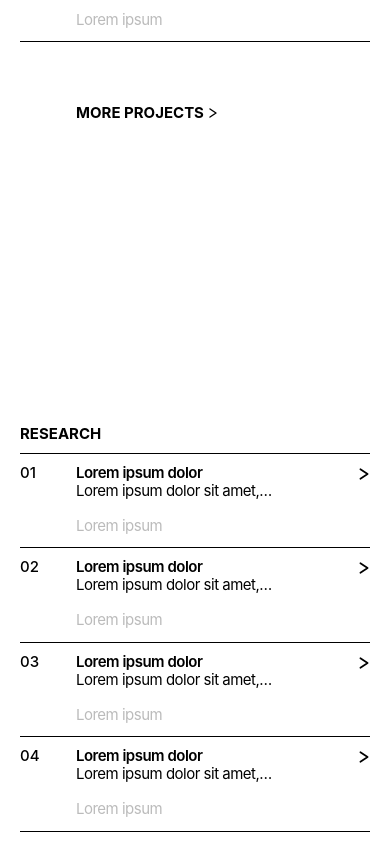
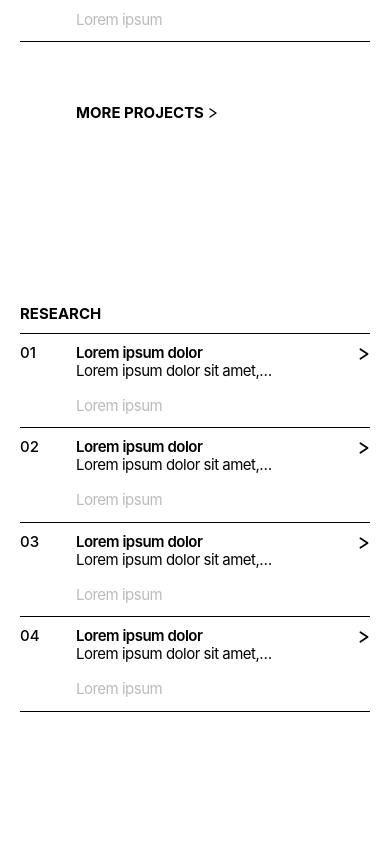
Before and after one commit to sukhman0402/portfolio-website, a Next.js app: page / in a window 390 px wide. Shown: the part 1220-2064 px from the top of the page. Built offline with nearby package versions, Linux system fonts and the light colour scheme.

Commit message:
Update ResearchSection.js

```diff
--- a/src/components/ResearchSection.js
+++ b/src/components/ResearchSection.js
@@ -17,14 +17,16 @@ export default function ResearchSection() {
 
   return (
     <section id="research" className="w-full scroll-mt-24">
-      {/* pt-[300px] (mobile only, md:pt-28 unchanged) — flagged 2026-09-02:
-          site-wide mobile rule, "space between each section = 300px" (this
-          is the concrete example given: More Projects -> RESEARCH). Since
-          ProjectsSection carries no trailing bottom space of its own (same
-          convention as every other section on this site — the NEXT
-          section's own top offset is the entire gap), this pt- alone
-          produces the full 300px. */}
-      <div className="mx-auto max-w-[1440px] px-5 pt-[300px] sm:px-[30px] md:pt-28">
+      {/* pt-[180px] (mobile only, md:pt-28 unchanged) — flagged 2026-09-02,
+          revised same day: the site-wide mobile inter-section rule was
+          originally set to 300px ("space between each section = 300px",
+          this being the concrete example given: More Projects -> RESEARCH)
+          but 300px read as too large a gap in practice, so the rule value
+          itself was lowered to 180px. Since ProjectsSection carries no
+          trailing bottom space of its own (same convention as every other
+          section on this site — the NEXT section's own top offset is the
+          entire gap), this pt- alone produces the full 180px. */}
+      <div className="mx-auto max-w-[1440px] px-5 pt-[180px] sm:px-[30px] md:pt-28">
         <h2 className="border-b border-black pb-[10px] font-bold uppercase leading-[18px] tracking-normal">
           RESEARCH
         </h2>
```
